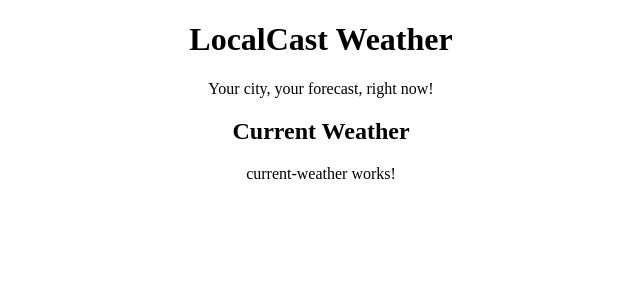
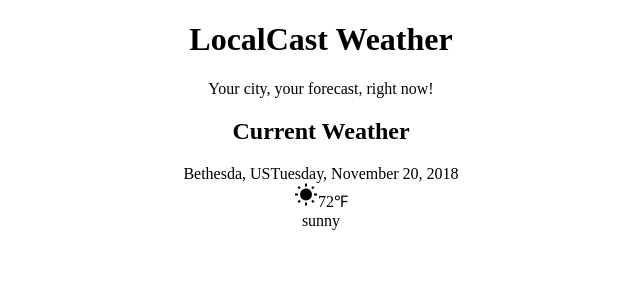
Before and after one commit to jnain/local-weather-app, an Angular app: page / in a window 1280 px wide. Shown: the top 300 px of the page, without its empty margins (319-959 px from the left). Built offline with nearby package versions, Linux system fonts and the light colour scheme.

Commit message:
Add Interface to fix data used for the weather component

```diff
--- a/src/app/current-weather/current-weather.component.html
+++ b/src/app/current-weather/current-weather.component.html
@@ -1,3 +1,13 @@
-<p>
-  current-weather works!
-</p>
+<div>
+  <div>
+    <span>{{current.city}}, {{current.country}}</span>
+    <span>{{current.date | date:'fullDate'}}</span>
+  </div>
+  <div>
+    <img [src]='current.image'>
+    <span>{{current.temperature | number:'1.0-0'}}℉</span>
+  </div>
+  <div>
+    {{current.description}}
+  </div>
+</div>
--- a/src/app/current-weather/current-weather.component.ts
+++ b/src/app/current-weather/current-weather.component.ts
@@ -1,4 +1,5 @@
 import { Component, OnInit } from '@angular/core'
+import { ICurrentWeather } from '../interfaces'
 
 @Component({
   selector: 'app-current-weather',
@@ -6,7 +7,18 @@
   styleUrls: ['./current-weather.component.scss'],
 })
 export class CurrentWeatherComponent implements OnInit {
-  constructor() {}
+  current: ICurrentWeather
+
+  constructor() {
+    this.current = {
+      city: 'Bethesda',
+      country: 'US',
+      date: new Date(),
+      image: 'assets/img/sunny.svg',
+      temperature: 72,
+      description: 'sunny',
+    } as ICurrentWeather
+  }
 
   ngOnInit() {}
 }
--- /dev/null
+++ b/src/app/interfaces.ts
@@ -0,0 +1,8 @@
+export interface ICurrentWeather {
+  city: string
+  country: string
+  date: Date
+  image: string
+  temperature: number
+  description: string
+}
```
Also changed, not shown: src/assets/img/sunny.svg (added).
